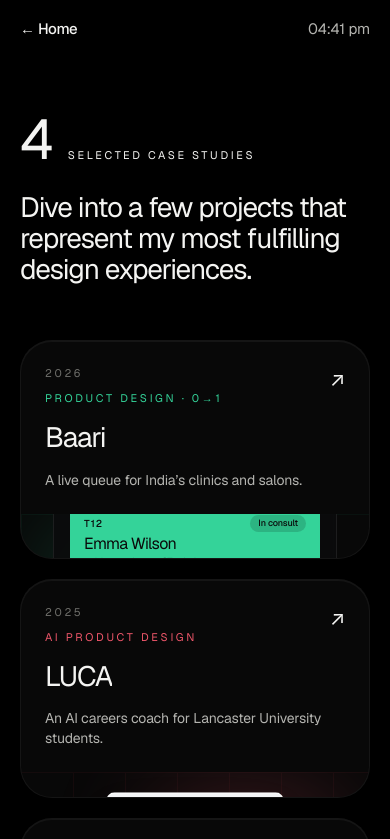
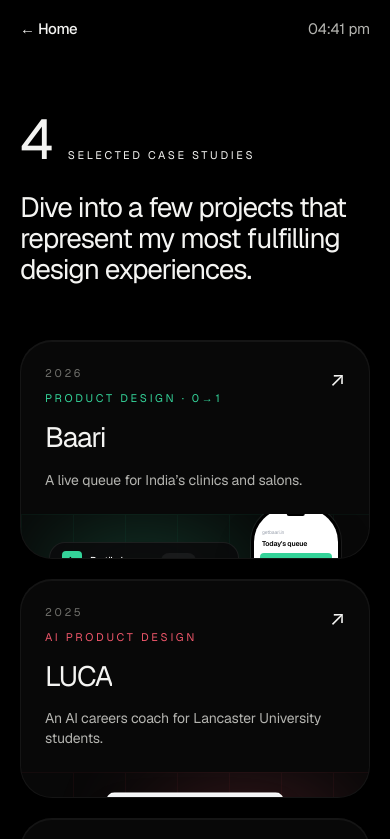
Before and after one commit to nandiniipillai/Portfolio, a Next.js app: page /portfolio in a window 390 px wide. Shown: the top 839 px of the page. Built offline with nearby package versions, Linux system fonts and the light colour scheme.

Commit message:
Baari: web+phone side-by-side layout; iLancaster: larger image via scale prop
Baari mock now shows web queue dashboard next to PhoneFrame mobile queue. iLancaster gets scale: p-1 for less padding, matching SmartUp visual size. Flat frame reads card.scale for per-card padding.

```diff
--- a/components/PortfolioCard.jsx
+++ b/components/PortfolioCard.jsx
@@ -8,109 +8,99 @@ import RollLabel from './RollLabel';
 import ScrollReveal from './ScrollReveal';
 
 function TokenMock({ accent }) {
-  const queue = [
-    { token: 'T12', name: 'Emma Wilson', detail: 'cold, sore throat · 27 min in', active: true },
-    { token: 'T13', name: 'Sarah Chen', detail: '10:40 · headache', badge: '4 visits' },
-    { token: 'T14', name: 'James Park', detail: '11:00 · party of 2' },
-    { token: 'T15', name: 'Priya Sharma', detail: '11:20 · Follow-up', late: true },
-  ];
+  return (
+    <div className="w-full h-full flex items-center justify-center p-3 md:p-4">
+      <div className="flex items-center gap-3 md:gap-4 h-full max-w-[680px] w-full">
+        {/* Web queue — left panel, wider */}
+        <div
+          className="flex-1 rounded-2xl border border-white/[0.08] overflow-hidden h-full flex flex-col"
+          style={{ background: 'rgba(11,11,13,0.92)' }}
+        >
+          {/* Header */}
+          <div className="flex items-center justify-between px-3 py-2 border-b border-white/[0.05] shrink-0">
+            <div className="flex items-center gap-2">
+              <div className="w-5 h-5 rounded flex items-center justify-center" style={{ background: accent }}>
+                <span className="text-black text-[10px] font-bold">b</span>
+              </div>
+              <span className="text-white text-[10px] font-medium tracking-tight">Pratiksha</span>
+            </div>
+            <div className="flex items-center gap-2 text-[8px] text-fog">
+              <span className="text-white bg-white/[0.06] rounded-full px-1.5 py-0.5">Queue</span>
+              <span>Signal</span>
+            </div>
+          </div>
+          {/* Body */}
+          <div className="p-2.5 space-y-2 flex-1 overflow-hidden">
+            <div className="flex items-center justify-between">
+              <div className="text-[8px] text-ash tracking-wider">Tue 15 Jul · 11:14 IST</div>
+              <div className="flex items-center gap-2 text-[8px] text-fog">
+                <span>Today <span className="text-white font-medium">6</span></span>
+                <span>Waiting <span className="text-white font-medium">4</span></span>
+              </div>
+            </div>
 
-  return (
-    <div className="w-full h-full flex items-center justify-center p-4 md:p-6">
-      <div
-        className="w-full max-w-[520px] rounded-2xl border border-white/[0.08] overflow-hidden"
-        style={{ background: 'rgba(11,11,13,0.92)' }}
-      >
-        {/* Header bar */}
-        <div className="flex items-center justify-between px-4 py-3 border-b border-white/[0.05]">
-          <div className="flex items-center gap-2.5">
-            <div
-              className="w-6 h-6 rounded flex items-center justify-center"
-              style={{ background: accent }}
-            >
-              <span className="text-black text-xs font-bold">b</span>
+            {/* Active patient */}
+            <div className="rounded-xl p-2.5" style={{ background: accent, color: '#0a0a0a' }}>
+              <div className="flex items-center justify-between mb-0.5">
+                <span className="text-[9px] tracking-widest uppercase font-medium">T12</span>
+                <span className="text-[7px] rounded-full px-1.5 py-0.5 font-medium" style={{ background: 'rgba(0,0,0,0.15)', color: '#0a0a0a' }}>In consult</span>
+              </div>
+              <div className="text-[13px] font-heading tracking-tightest leading-none">Emma Wilson</div>
+              <div className="text-[8px] opacity-70 mt-0.5">cold, sore throat · 27 min in</div>
+              <div className="mt-2 rounded-lg py-1 text-center text-[8px] font-medium" style={{ background: 'rgba(0,0,0,0.12)', color: '#0a0a0a' }}>Mark done</div>
             </div>
-            <span className="text-white text-xs font-medium tracking-tight">Pratiksha</span>
-          </div>
-          <div className="flex items-center gap-3 text-[10px] text-fog">
-            <span className="text-white bg-white/[0.06] rounded-full px-2 py-0.5">Queue</span>
-            <span>Signal</span>
+
+            {/* Waiting patients */}
+            {[
+              { token: 'T13', name: 'Sarah Chen', detail: '10:40 · headache', badge: '4 visits' },
+              { token: 'T14', name: 'James Park', detail: '11:00 · party of 2' },
+              { token: 'T15', name: 'Priya Sharma', detail: '11:20 · Follow-up', late: true },
+            ].map((row) => (
+              <div key={row.token} className={`rounded-lg p-2 flex items-center justify-between ${row.late ? 'bg-amber-500/[0.08] border border-amber-500/20' : 'bg-white/[0.02] border border-white/[0.03]'}`}>
+                <div>
+                  <div className="flex items-baseline gap-1.5">
+                    <span className="text-[8px] text-fog">{row.token}</span>
+                    <span className="text-[9px] text-white font-medium">{row.name}</span>
+                  </div>
+                  <div className="text-[7px] text-ash leading-tight mt-0.5">{row.detail}</div>
+                </div>
+                {row.late && <span className="text-[7px] text-amber-400 uppercase tracking-wider">Late</span>}
+                {row.badge && !row.late && <span className="text-[7px] rounded-full px-1.5 py-0.5 font-medium" style={{ color: accent, background: `${accent}15` }}>{row.badge}</span>}
+              </div>
+            ))}
           </div>
         </div>
 
-        {/* Body */}
-        <div className="p-4 space-y-3">
-          {/* Day + count */}
-          <div className="flex items-center justify-between">
-            <div>
-              <div className="text-xs text-ash tracking-wider">Tue 15 Jul · 11:14 IST</div>
-              <div className="text-white font-heading text-xl tracking-tightest mt-0.5">Queue</div>
-            </div>
-            <div className="flex items-center gap-2">
-              <span className="text-[10px] text-fog">Today <span className="text-white font-medium">6</span></span>
-              <span className="text-[10px] text-fog">Waiting <span className="text-white font-medium">4</span></span>
-            </div>
-          </div>
-
-          {/* Active patient card */}
-          {queue.filter((r) => r.active).map((row) => (
-            <div
-              key={row.token}
-              className="rounded-xl p-3.5"
-              style={{ background: accent, color: '#0a0a0a' }}
-            >
-              <div className="flex items-center justify-between mb-1">
-                <span className="text-[10px] tracking-widest uppercase font-medium">{row.token}</span>
-                <span
-                  className="text-[9px] rounded-full px-2 py-0.5 font-medium"
-                  style={{ background: 'rgba(0,0,0,0.15)', color: '#0a0a0a' }}
-                >
-                  In consult
-                </span>
+        {/* Phone — right panel */}
+        <div className="w-[90px] md:w-[110px] shrink-0 h-full flex items-center">
+          <PhoneFrame>
+            <div className="w-full h-full bg-white flex flex-col text-black">
+              <div className="px-2 pt-5 pb-1">
+                <div className="text-[5px] text-gray-400">getbaari.in</div>
+                <div className="text-[7px] font-semibold mt-0.5">Today's queue</div>
               </div>
-              <div className="text-base font-heading tracking-tightest leading-none">{row.name}</div>
-              <div className="text-[10px] opacity-70 mt-0.5">{row.detail}</div>
-              <div
-                className="mt-3 rounded-lg py-1.5 text-center text-[10px] font-medium"
-                style={{ background: 'rgba(0,0,0,0.12)', color: '#0a0a0a' }}
-              >
-                Mark done
+              <div className="px-1.5 space-y-1">
+                {[
+                  { token: 'T12', name: 'Emma Wilson', tag: 'In consult', active: true },
+                  { token: 'T13', name: 'Sarah Chen', tag: 'Waiting' },
+                  { token: 'T14', name: 'James Park', tag: 'Waiting' },
+                  { token: 'T15', name: 'Priya Sharma', tag: 'Late' },
+                ].map((row) => (
+                  <div
+                    key={row.token}
+                    className="rounded p-1"
+                    style={row.active ? { background: accent, color: '#0a0a0a' } : { background: 'rgba(0,0,0,0.04)' }}
+                  >
+                    <div className="flex items-center justify-between">
+                      <span className="text-[6px] font-medium">{row.token}</span>
+                      <span className="text-[4px] uppercase tracking-wider opacity-70">{row.tag}</span>
+                    </div>
+                    <div className="text-[5px] opacity-70 mt-0.5">{row.name}</div>
+                  </div>
+                ))}
               </div>
             </div>
-          ))}
-
-          {/* Waiting list */}
-          {queue
-            .filter((r) => !r.active)
-            .map((row) => (
-              <div
-                key={row.token}
-                className={`rounded-lg p-2.5 flex items-center justify-between ${
-                  row.late
-                    ? 'bg-amber-500/[0.08] border border-amber-500/20'
-                    : 'bg-white/[0.02] border border-white/[0.03]'
-                }`}
-              >
-                <div>
-                  <div className="flex items-baseline gap-2">
-                    <span className="text-[10px] text-fog">{row.token}</span>
-                    <span className="text-[11px] text-white font-medium">{row.name}</span>
-                  </div>
-                  <div className="text-[9px] text-ash leading-tight mt-0.5">{row.detail}</div>
-                </div>
-                {row.late && (
-                  <span className="text-[9px] text-amber-400 uppercase tracking-wider">Late</span>
-                )}
-                {row.badge && !row.late && (
-                  <span
-                    className="text-[9px] rounded-full px-2 py-0.5 font-medium"
-                    style={{ color: accent, background: `${accent}15` }}
-                  >
-                    {row.badge}
-                  </span>
-                )}
-              </div>
-            ))}
+          </PhoneFrame>
         </div>
       </div>
     </div>
@@ -272,7 +262,7 @@ export default function PortfolioCard({ study, featured = false }) {
                   alt={title}
                   fill
                   sizes="(max-width: 768px) 100vw, 60vw"
-                  className="object-contain p-4"
+                  className={`object-contain ${card.scale || 'p-4'}`}
                   style={{ mixBlendMode: 'lighten' }}
                 />
               )}
--- a/lib/case-studies.js
+++ b/lib/case-studies.js
@@ -42,7 +42,7 @@ export const CASE_STUDIES = [
     category: 'Mobile App · Design System',
     tags: ['Mobile app', 'Design system', 'IA'],
     glowPosition: '45% 55%',
-    card: { frame: 'flat', image: '/assets/ilancaster/cover-hero-v3.png' },
+    card: { frame: 'flat', image: '/assets/ilancaster/cover-hero-v3.png', scale: 'p-1' },
   },
   {
     slug: 'smartup',
```
